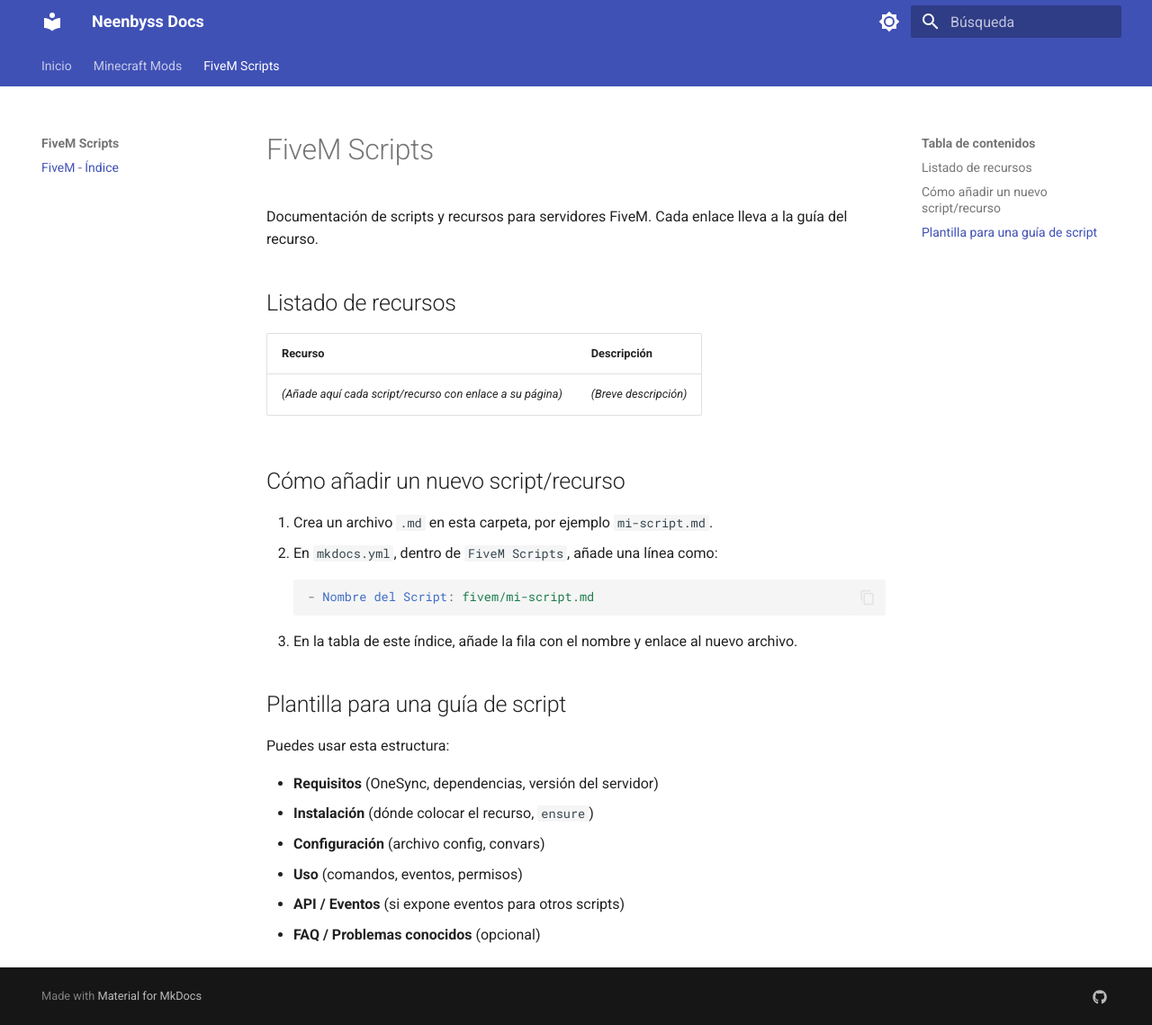
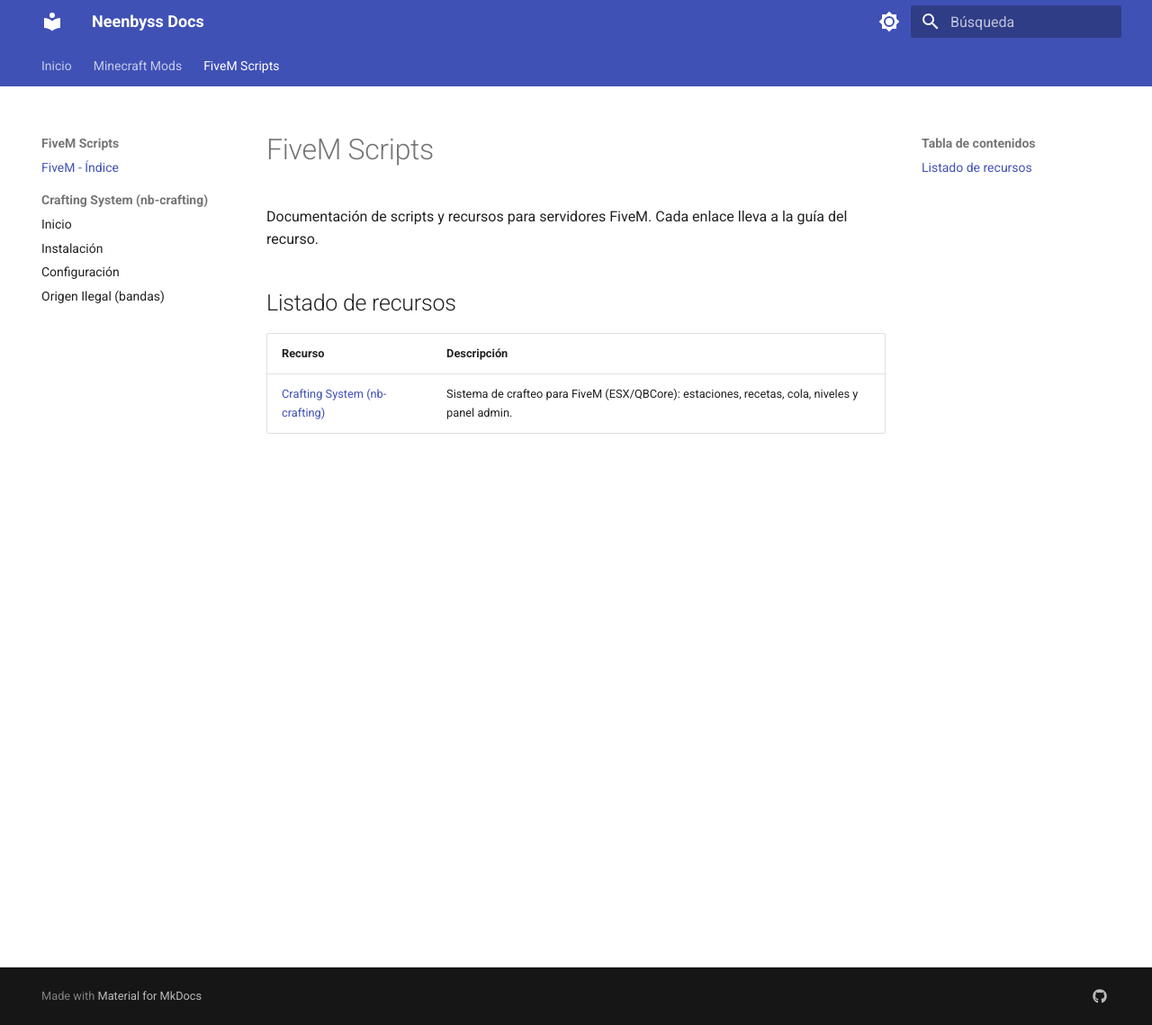
Before and after one commit to neenbyss/docs, an MkDocs documentation site: the page built from docs/fivem/index.md, in a window 1280 px wide and 1139 px high. Shown: the whole window at 90% size. Built offline with MkDocs 1.6.1 and Material for MkDocs 9.7.7, drawn with Linux system fonts in a browser that asks for light colours.

Commit message:
Update FiveM documentation: added Crafting System (nb-crafting) section and removed outdated instructions from index.md

````diff
--- a/docs/fivem/index.md
+++ b/docs/fivem/index.md
@@ -6,24 +6,4 @@ Documentación de scripts y recursos para servidores FiveM. Cada enlace lleva a
 
 | Recurso | Descripción |
 |---------|-------------|
-| *(Añade aquí cada script/recurso con enlace a su página)* | *(Breve descripción)* |
-
-## Cómo añadir un nuevo script/recurso
-
-1. Crea un archivo `.md` en esta carpeta, por ejemplo `mi-script.md`.
-2. En `mkdocs.yml`, dentro de `FiveM Scripts`, añade una línea como:
-   ```yaml
-   - Nombre del Script: fivem/mi-script.md
-   ```
-3. En la tabla de este índice, añade la fila con el nombre y enlace al nuevo archivo.
-
-## Plantilla para una guía de script
-
-Puedes usar esta estructura:
-
-- **Requisitos** (OneSync, dependencias, versión del servidor)
-- **Instalación** (dónde colocar el recurso, `ensure`)
-- **Configuración** (archivo config, convars)
-- **Uso** (comandos, eventos, permisos)
-- **API / Eventos** (si expone eventos para otros scripts)
-- **FAQ / Problemas conocidos** (opcional)
+| [Crafting System (nb-crafting)](nb-crafting/index.md) | Sistema de crafteo para FiveM (ESX/QBCore): estaciones, recetas, cola, niveles y panel admin. |
--- a/mkdocs.yml
+++ b/mkdocs.yml
@@ -65,8 +65,11 @@ nav:
     # - Mi Mod: minecraft/mi-mod.md
   - FiveM Scripts:
     - FiveM - Índice: fivem/index.md
-    # Añade cada recurso/script, ej.:
-    # - Mi Script: fivem/mi-script.md
+    - Crafting System (nb-crafting):
+      - Inicio: fivem/nb-crafting/index.md
+      - Instalación: fivem/nb-crafting/instalacion.md
+      - Configuración: fivem/nb-crafting/configuracion.md
+      - Origen Ilegal (bandas): fivem/nb-crafting/origen-ilegal.md
   # Añade más categorías según necesites:
   # - Otros:
   #   - Índice: otros/index.md
````
Also changed, not shown: docs/fivem/nb-crafting/configuracion.md (added, +27 -0 lines), docs/fivem/nb-crafting/index.md (added, +13 -0 lines), docs/fivem/nb-crafting/instalacion.md (added, +81 -0 lines), docs/fivem/nb-crafting/origen-ilegal.md (added, +116 -0 lines).
